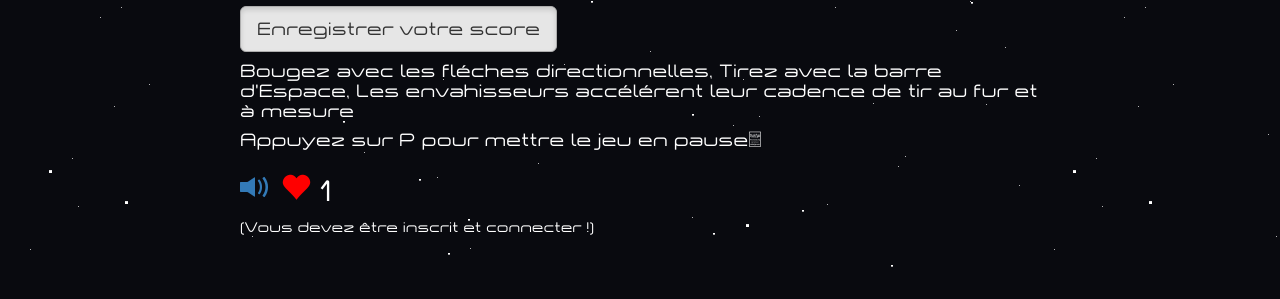
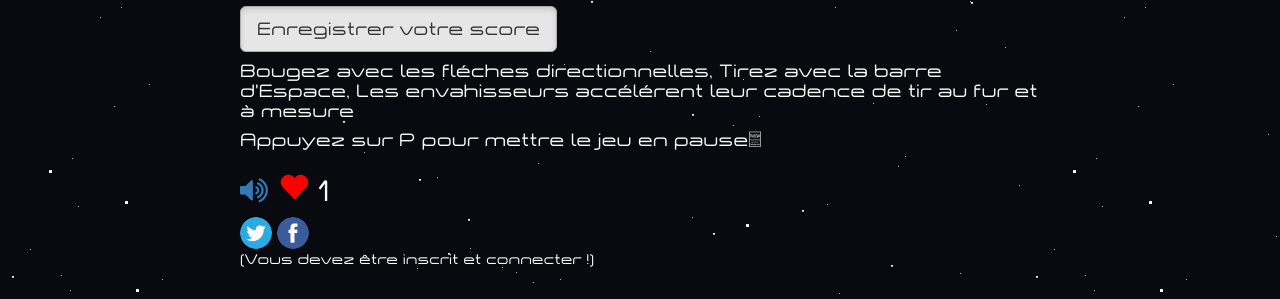
Before and after one commit to HuFVdk/Workshop2B1EPSI, a PHP site: page / in a window 1280 px wide. Shown: the part 691-990 px from the top of the page. Before the commit the page ends 958 px from the top, so only its background shows below. Run offline with PHP 8.4, Linux system fonts and the light colour scheme; the visitor is signed in with stand-in values (Sample User, id 1); tables that the repository leaves empty or names only in its code hold one stand-in row (values such as "Sample post"); some libraries are stand-ins or nearby versions.

Commit message:
Ajout icone réseaux sociaux

```diff
--- a/index.php
+++ b/index.php
@@ -19,10 +19,11 @@
         <div id="info">
             <h4>Bougez avec les fléches directionnelles, Tirez avec la barre d'Espace, Les envahisseurs accélérent leur cadence de tir au fur et à mesure </h4>
             <h4>Appuyez sur P pour mettre le jeu en pause.</h4>
-            <h2><a id="muteLink" href="#" onclick="toggleMute()"><span class="glyphicon glyphicon-volume-up" aria-hidden="true"></span></a>
-                <a href="add_vote.php?pseudo=<?php echo ''.$_SESSION['pseudo'].''?>"><span class="glyphicon glyphicon-heart" aria-hidden="true" style="color: red;"></span></a> <?php echo '' . $votes['countid'] . ''; ?></h2>
+            <h2><a id="muteLink" href="#" onclick="toggleMute()"><i class="fa fa-volume-up"></i></a>
+                <a href="add_vote.php?pseudo=<?php echo ''.$_SESSION['pseudo'].''?>"><span class="glyphicon glyphicon-heart" aria-hidden="true" style="color: red;"></span></a>
+                <?php echo '' . $votes['countid'] . ''; ?></h2>
+                <a href="#"><img src="pictures/icons/twitter.png"></a> <a href="#"><img src="pictures/icons/facebook.png"></a>
                 <p>(Vous devez être inscrit et connecter !)</p>
-
         </div>
 
         <script src="js/spaceinvaders.js"></script>
@@ -58,7 +59,7 @@
 
             function toggleMute() {
                 game.mute();
-                document.getElementById("muteLink").innerHTML = game.sounds.mute ? '<h2><span class="glyphicon glyphicon-volume-off" aria-hidden="true"></span></h2>' : '<h2><span class="glyphicon glyphicon-volume-up" aria-hidden="true"></span></h2>';
+                document.getElementById("muteLink").innerHTML = game.sounds.mute ? '<i class="fa fa-volume-off"></i>' : '<i class="fa fa-volume-up"></i>';
             }
 
         </script>
--- a/js/spaceinvaders.js
+++ b/js/spaceinvaders.js
@@ -510,7 +510,7 @@ PlayState.prototype.draw = function(game, dt, ctx) {
     ctx.fillStyle = '#ff0000';
     for(var i=0; i<this.missiles.length; i++) {
         var missile = this.missiles[i];
-        ctx.fillRect(missile.x, missile.y - 2, 1, 4);
+        ctx.fillRect(missile.x, missile.y - 3, 3, 3);
     }
 
     //  Draw info.
```
Also changed, not shown: pictures/icons/facebook.png (added), pictures/icons/twitter.png (added).
